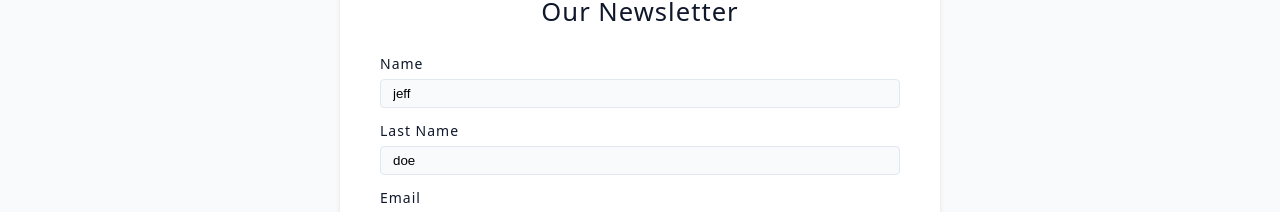
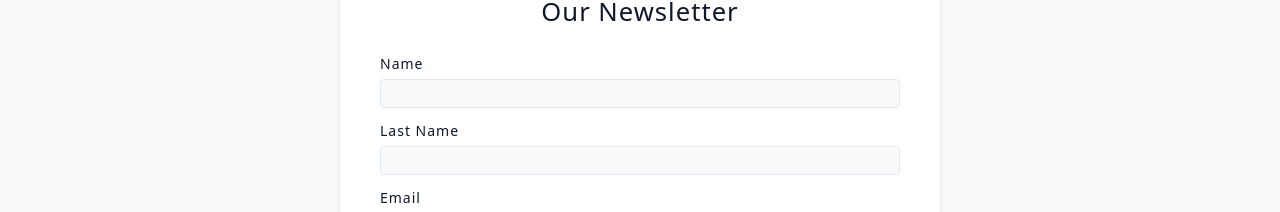
Before and after one commit to Audiph/vite-react-mixmaster, a React (Vite) app: page /newsletter in a window 1280 px wide. Shown: the part 247-459 px from the top of the page. Built offline with nearby package versions, Linux system fonts and the light colour scheme.

Commit message:
add error handling

```diff
--- a/src/pages/NewsLetter.jsx
+++ b/src/pages/NewsLetter.jsx
@@ -9,12 +9,15 @@ export const action = async ({ request }) => {
   const formData = await request.formData();
   const data = Object.fromEntries(formData);
 
-  const res = await axios.post(newsletterUrl, data);
+  try {
+    const res = await axios.post(newsletterUrl, data);
+    toast.success(res.data.msg);
 
-  console.log(res);
-  toast.success(res.data.msg);
-
-  return redirect('/');
+    return redirect('/');
+  } catch (error) {
+    toast.error(error?.response?.data?.msg);
+    return error;
+  }
 };
 
 const NewsLetter = () => {
@@ -33,7 +36,6 @@ const NewsLetter = () => {
           name="name"
           id="name"
           required
-          defaultValue="jeff"
         />
       </div>
       <div className="form-row">
@@ -46,7 +48,6 @@ const NewsLetter = () => {
           name="lastName"
           id="lastName"
           required
-          defaultValue="doe"
         />
       </div>
       <div className="form-row">
```
